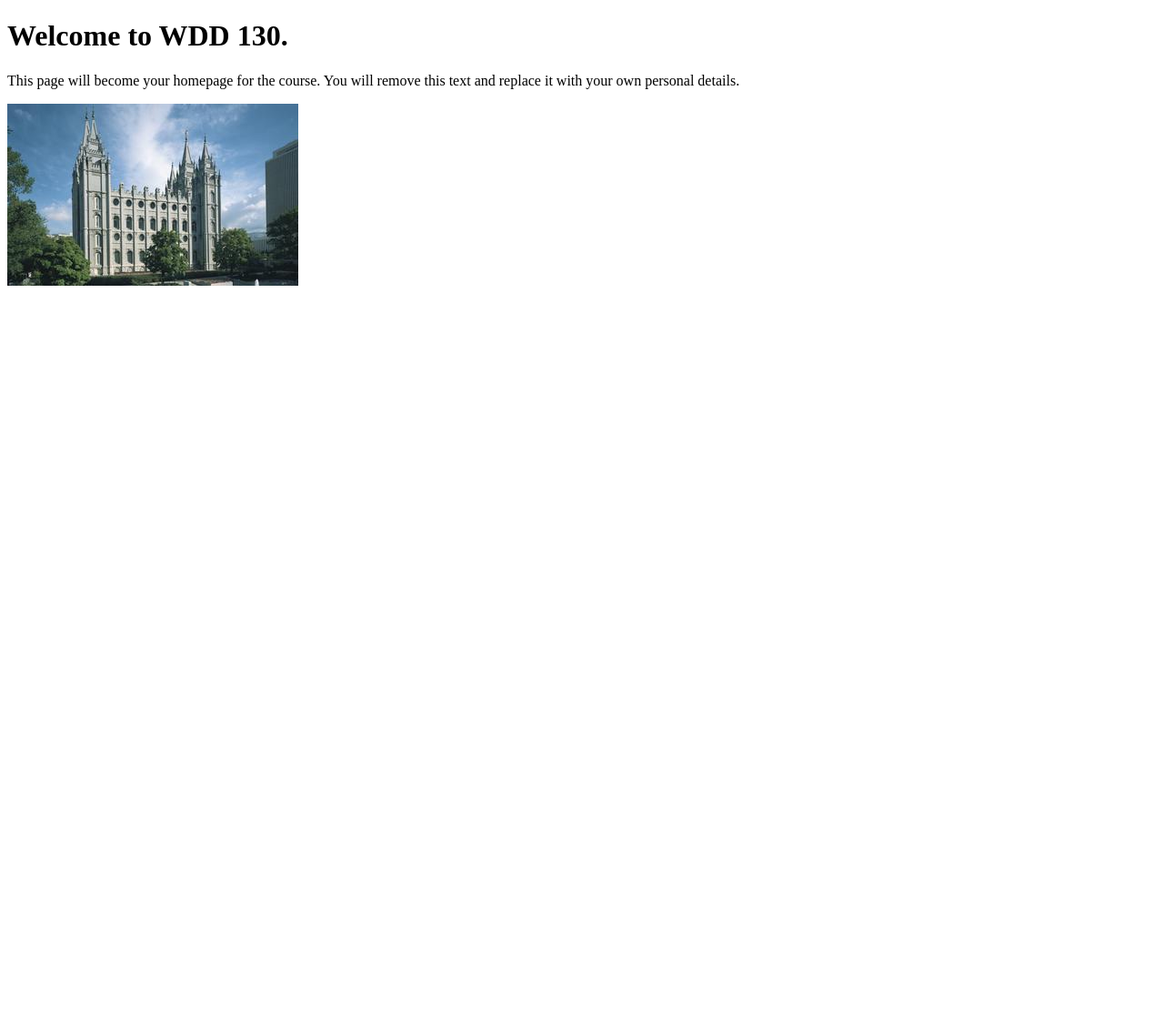
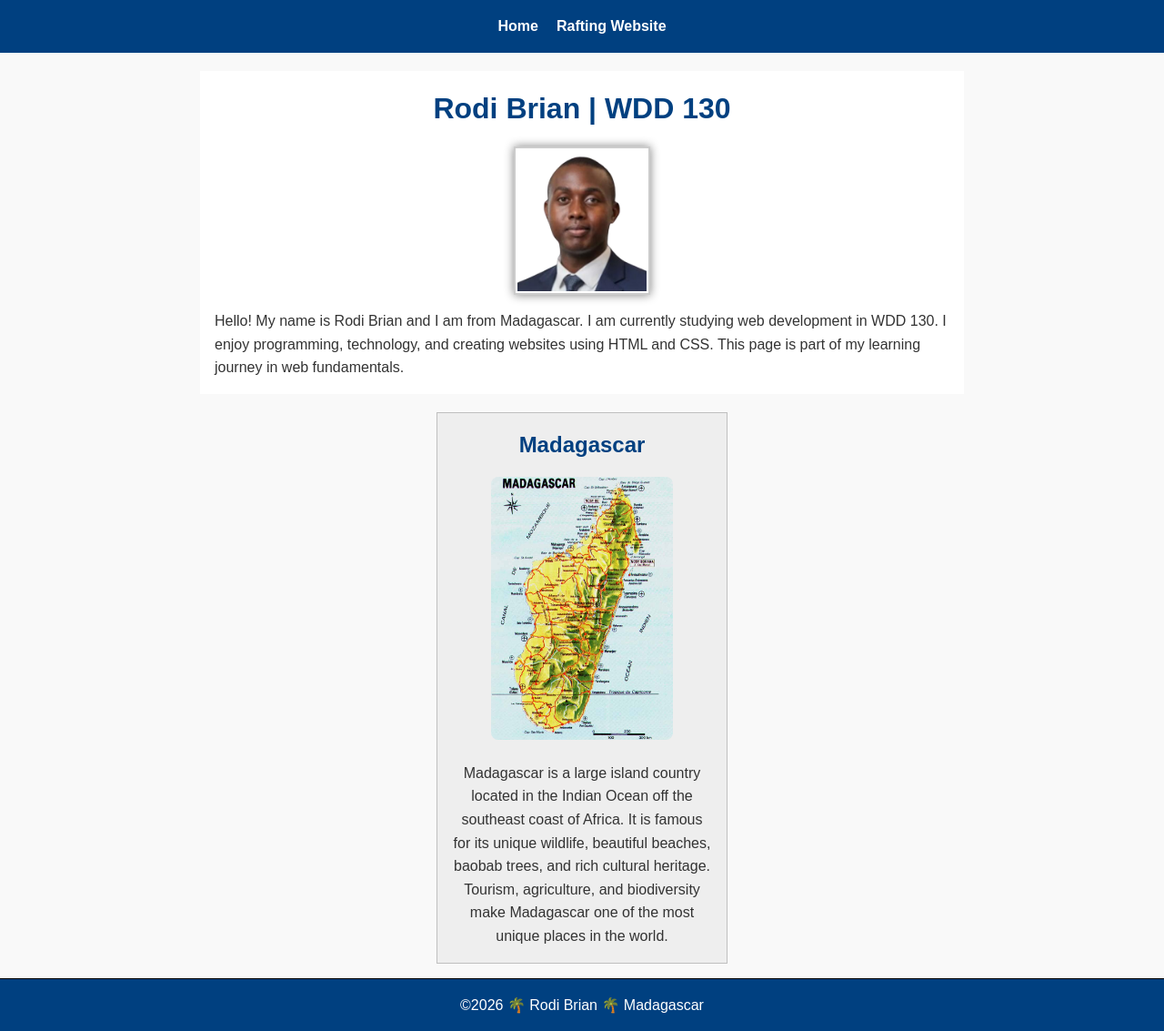
Before and after one commit to rodibrian/wdd130, a plain HTML site: page index.html in a window 1280 px wide. Shown: the whole page at 91% size. Before the commit the page ends 800 px from the top, so only its background shows below. Drawn offline with Linux system fonts and the light colour scheme.

Commit message:
w2 assignements

```diff
--- a/index.html
+++ b/index.html
@@ -1,14 +1,54 @@
 <!DOCTYPE html>
-<html lang="en">
+<html lang="en-US">
 <head>
-    <meta charset="UTF-8">
-    <meta name="viewport" content="width=device-width, initial-scale=1.0">
-    <title>WDD 130 | Personal Homepage</title>
+  <meta charset="UTF-8">
+  <meta name="viewport" content="width=device-width, initial-scale=1.0">
+
+  <title>Rodi Brian | WDD 130</title>
+
+  <meta name="description" content="Rodi Brian WDD130 home page about web fundamentals, HTML, CSS, and personal introduction.">
+  <meta name="author" content="Rodi Brian">
+
+  <link rel="stylesheet" href="styles/styles.css">
 </head>
+
 <body>
-    <h1>Welcome to WDD 130.</h1>
-    <p>This page will become your homepage for the course. You will remove this text and replace it with your own personal details.</p>
 
-    <img src="images/salt-lake-temple.jpg" alt="The Salt Lake Temple.">
+  <header>
+    <nav>
+      <a href="#">Home</a>
+      <a href="wwr/">Rafting Website</a>
+    </nav>
+  </header>
+
+  <main>
+    <h1>Rodi Brian | WDD 130</h1>
+
+    <img src="images/profile.jpg" alt="Profile picture of Rodi Brian">
+
+    <p>
+      Hello! My name is Rodi Brian and I am from Madagascar.
+      I am currently studying web development in WDD 130.
+      I enjoy programming, technology, and creating websites using HTML and CSS.
+      This page is part of my learning journey in web fundamentals.
+    </p>
+  </main>
+
+  <aside>
+    <h2>Madagascar</h2>
+
+    <img src="images/madagascar.jpg" alt="Beautiful landscape of Madagascar">
+
+    <p>
+      Madagascar is a large island country located in the Indian Ocean off the southeast coast of Africa.
+      It is famous for its unique wildlife, beautiful beaches, baobab trees, and rich cultural heritage.
+      Tourism, agriculture, and biodiversity make Madagascar one of the most unique places in the world.
+    </p>
+  </aside>
+
+  <footer>
+    <p>©2026 🌴 Rodi Brian 🌴 Madagascar</p>
+  </footer>
+
 </body>
 </html>
```
